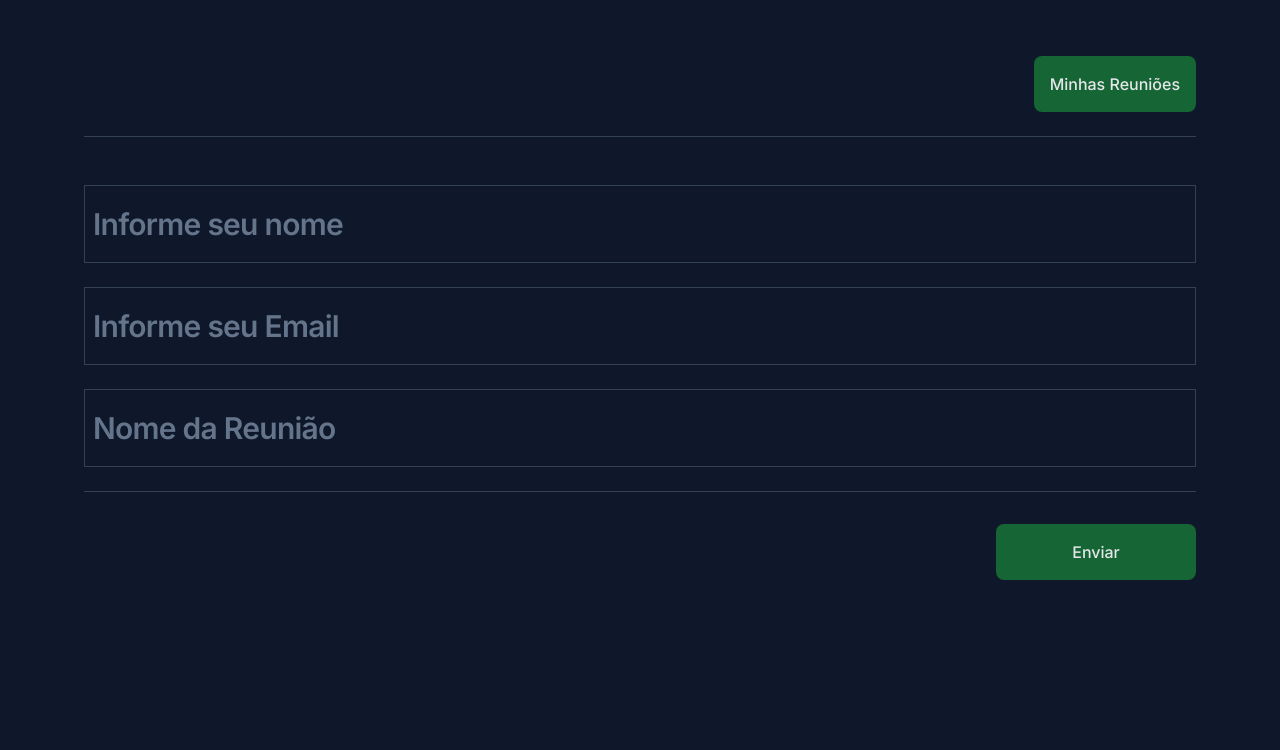
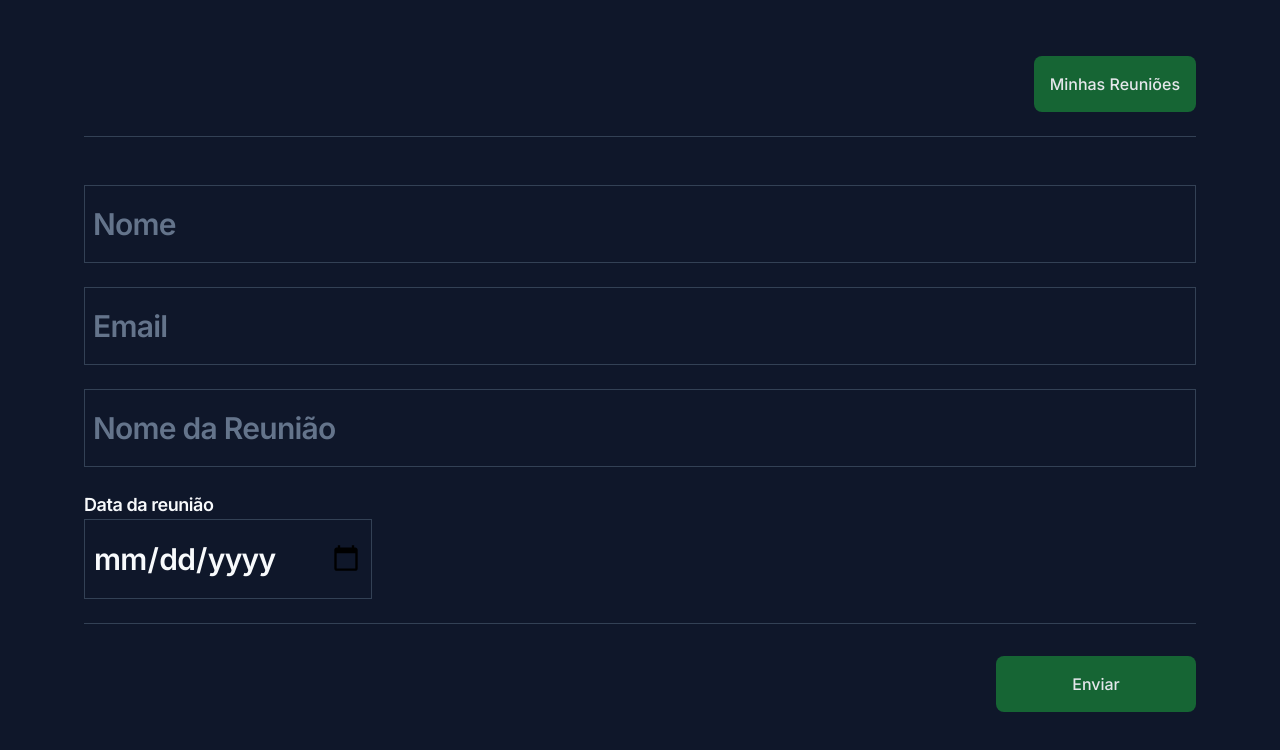
Before and after one commit to frantecbh/meeting-notes, a React (Vite) app: page /newmeeting in a window 1280 px wide. Shown: the top 750 px of the page. Built offline with nearby package versions, Linux system fonts and the light colour scheme.

Commit message:
datepicker

```diff
--- a/index.html
+++ b/index.html
@@ -3,11 +3,14 @@
   <head>
     <meta charset="UTF-8" />
     <link rel="preconnect" href="https://fonts.googleapis.com"/>
+    <link rel="preconnect" href="https://fonts.googleapis.com"/>
     <link rel="preconnect" href="https://fonts.gstatic.com" crossorigin/>
+
+
     <meta name="viewport" content="width=device-width, initial-scale=1.0" />
     <link href="https://fonts.googleapis.com/css2?family=Inter:wght@100..900&display=swap" rel="stylesheet"/>
 
-    <title>Vite + React</title>
+    <title>Meeting Notes</title>
   </head>
   <body class="bg-slate-900 text-slate-50 antialiased">
     <div id="root"></div>
--- a/package.json
+++ b/package.json
@@ -13,7 +13,8 @@
     "lucide-react": "^0.352.0",
     "react": "^18.2.0",
     "react-dom": "^18.2.0",
-    "react-router-dom": "^6.20.1"
+    "react-router-dom": "^6.20.1",
+    "sonner": "^1.4.3"
   },
   "devDependencies": {
     "@rocketseat/eslint-config": "^2.2.2",
--- a/src/components/Button.jsx
+++ b/src/components/Button.jsx
@@ -1,5 +1,3 @@
-
-
 export const Button = ({ title, loading = false, ...rest }) => {
   return (
     <button
--- a/src/pages/NewMeeeting.jsx
+++ b/src/pages/NewMeeeting.jsx
@@ -1,5 +1,6 @@
 import React from 'react'
 import { Button } from '../components/Button'
+import { Toaster, toast } from 'sonner'
 
 export function NewMeeeting() {
   return (
@@ -13,19 +14,19 @@ export function NewMeeeting() {
         <div className="h-px bg-slate-700" />
       </div>
 
-      <div className="w-full flex justify-center ">
+      <div className="w-full flex justify-center">
         <form className="w-full space-y-6">
           {' '}
           <input
             className="w-full bg-transparent text-lg lg:text-3xl font-semibold tracking-tight placeholder:text-slate-500 outline-none border border-slate-700 py-5 px-2"
             type="text"
-            placeholder="Informe seu nome"
+            placeholder="Nome"
             onChange={() => {}}
           />
           <input
             className="w-full bg-transparent text-lg lg:text-3xl font-semibold tracking-tight placeholder:text-slate-500 outline-none border border-slate-700 py-5 px-2"
             type="text"
-            placeholder="Informe seu Email"
+            placeholder="Email"
             onChange={() => {}}
           />
           <input
@@ -34,15 +35,35 @@ export function NewMeeeting() {
             placeholder="Nome da Reunião"
             onChange={() => {}}
           />
+          <div>
+            <p className="text-lg  font-semibold tracking-tight">
+              Data da reunião
+            </p>
+            <input
+              type="date"
+              className=" w-full md:w-72  bg-transparent text-lg lg:text-3xl font-semibold tracking-tight  outline-none border border-slate-700 py-5 px-2 "
+            />
+          </div>
           <div className="space-y-6 mb-12">
             <div className="h-px bg-slate-700" />
             <div className="flex  justify-end ">
               <div className="w-full lg:max-w-[200px]">
-                <Button title="Enviar" />
+                <Button
+                  title="Enviar"
+                  onClick={() => {
+                    toast.success('Nota criada com sucesso!')
+                  }}
+                />
               </div>
             </div>
           </div>
         </form>
+        {/* <div>
+          <Toaster />
+          <button onClick={() => toast('My first toast')}>
+            Give me a toast
+          </button>
+        </div> */}
       </div>
     </div>
   )
```
Also changed, not shown: components.json (added), 1 other file (tests, documents, lock files or other folders).
